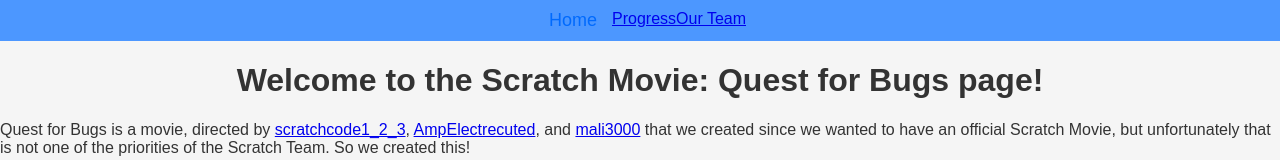
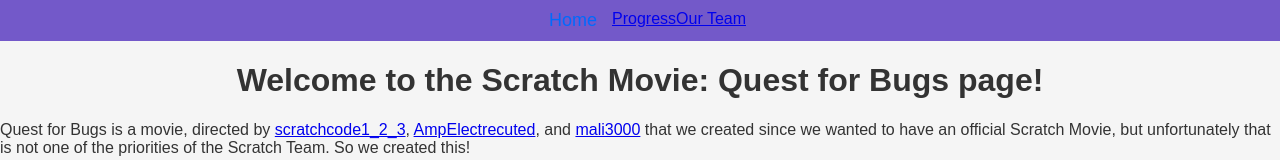
Before and after one commit to alboxer2000/questforbugs.github.io, a plain HTML site: page index.html in a window 1280 px wide. Shown: the top 160 px of the page. Drawn offline with Linux system fonts and the light colour scheme.

Commit message:
Add new navbar background color
to match scratch and to make the text readable

```diff
--- a/styles.css
+++ b/styles.css
@@ -21,7 +21,7 @@
 nav {
     display: flex;
     justify-content: center;
-    background-color: #4C97FF;
+    background-color: #7359c9;
     padding: 10px 0;
 }
 
```
